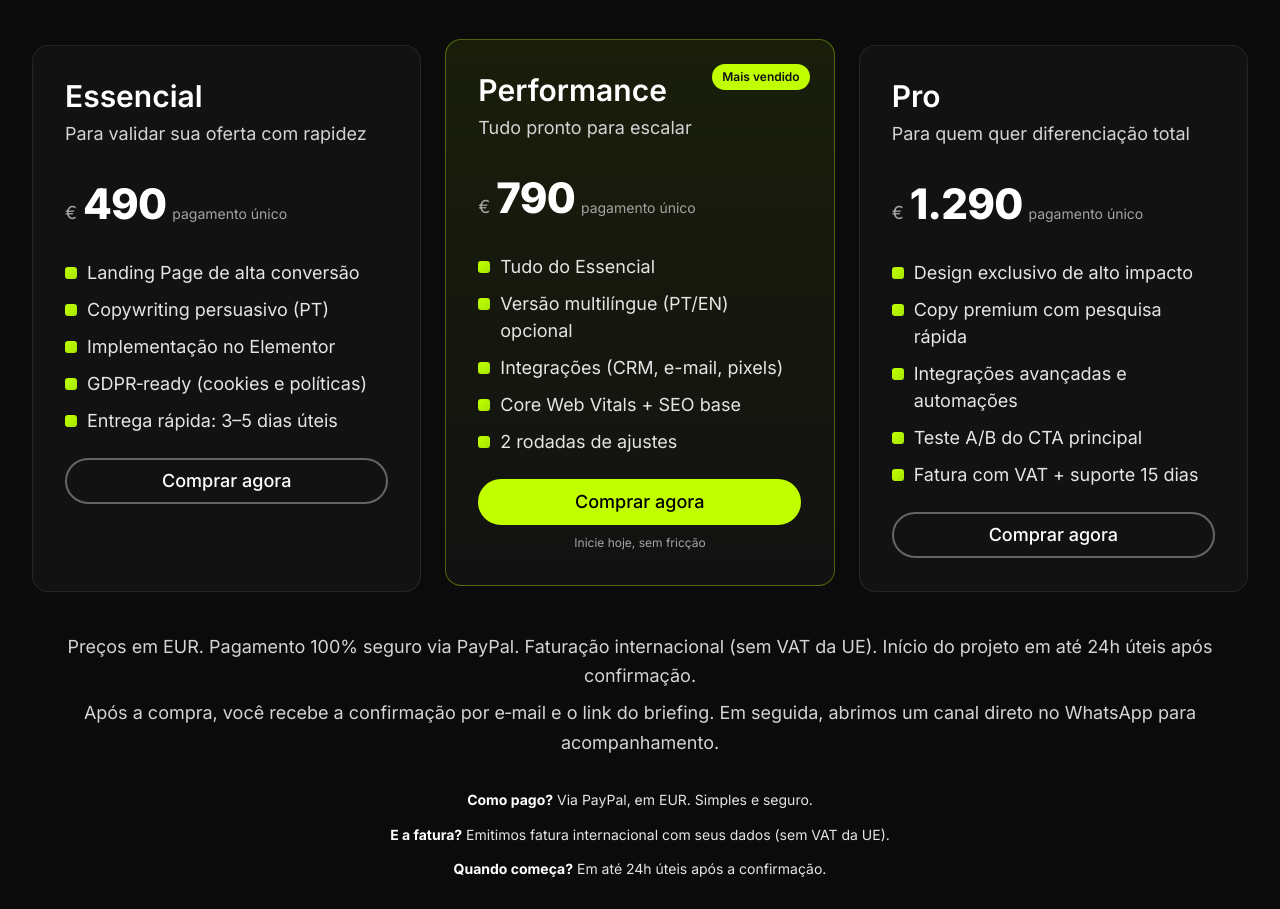
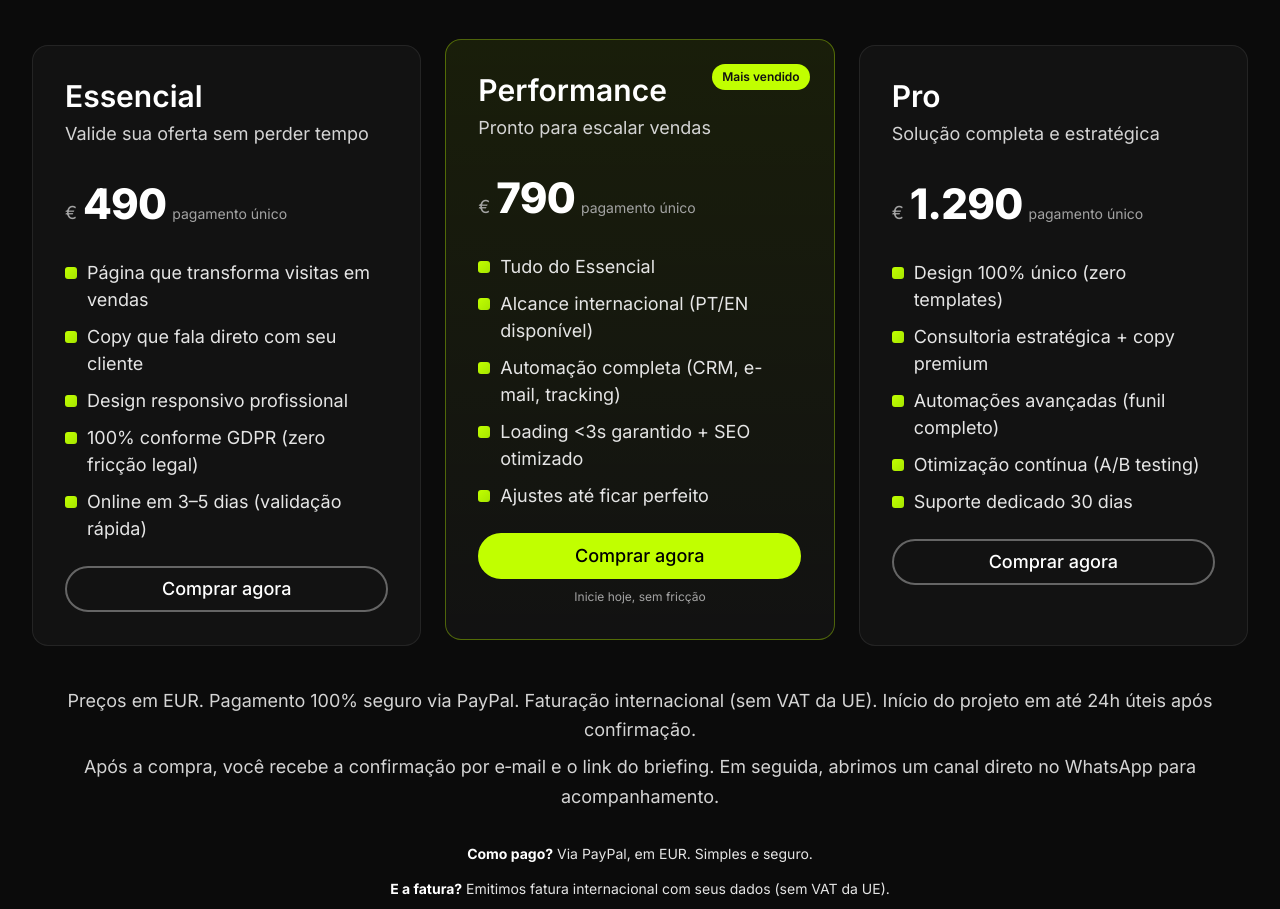
Before and after one commit to svlucas7/studiobraza, a website built with webpack: page src/index.html in a window 1280 px wide. Shown: the part 999-1908 px from the top of the page. Built offline with nearby package versions, Linux system fonts and the light colour scheme; some packages are replaced by stand-ins of ours.

Commit message:
feat(pricing): focus on results over deliverables - stronger value props

```diff
--- a/src/index.html
+++ b/src/index.html
@@ -122,7 +122,7 @@
                     <article class="pricing-card" data-aos="fade-up">
                         <header class="pricing-card__header">
                             <h3 class="pricing-card__name">Essencial</h3>
-                            <p class="pricing-card__tagline">Para validar sua oferta com rapidez</p>
+                            <p class="pricing-card__tagline">Valide sua oferta sem perder tempo</p>
                         </header>
                         <div class="pricing-card__price">
                             <span class="pricing-card__currency">€</span>
@@ -130,11 +130,11 @@
                             <span class="pricing-card__suffix">pagamento único</span>
                         </div>
                         <ul class="pricing-card__features">
-                            <li>Landing Page de alta conversão</li>
-                            <li>Copywriting persuasivo (PT)</li>
-                            <li>Implementação no Elementor</li>
-                            <li>GDPR‑ready (cookies e políticas)</li>
-                            <li>Entrega rápida: 3–5 dias úteis</li>
+                            <li>Página que transforma visitas em vendas</li>
+                            <li>Copy que fala direto com seu cliente</li>
+                            <li>Design responsivo profissional</li>
+                            <li>100% conforme GDPR (zero fricção legal)</li>
+                            <li>Online em 3–5 dias (validação rápida)</li>
                         </ul>
                         <div class="pricing-card__actions">
                             <a class="btn btn--secondary btn--full-width" href="#checkout-essencial" data-plan="essencial">Comprar agora</a>
@@ -146,7 +146,7 @@
                         <div class="pricing-card__badge">Mais vendido</div>
                         <header class="pricing-card__header">
                             <h3 class="pricing-card__name">Performance</h3>
-                            <p class="pricing-card__tagline">Tudo pronto para escalar</p>
+                            <p class="pricing-card__tagline">Pronto para escalar vendas</p>
                         </header>
                         <div class="pricing-card__price">
                             <span class="pricing-card__currency">€</span>
@@ -155,10 +155,10 @@
                         </div>
                         <ul class="pricing-card__features">
                             <li>Tudo do Essencial</li>
-                            <li>Versão multilíngue (PT/EN) opcional</li>
-                            <li>Integrações (CRM, e-mail, pixels)</li>
-                            <li>Core Web Vitals + SEO base</li>
-                            <li>2 rodadas de ajustes</li>
+                            <li>Alcance internacional (PT/EN disponível)</li>
+                            <li>Automação completa (CRM, e-mail, tracking)</li>
+                            <li>Loading <3s garantido + SEO otimizado</li>
+                            <li>Ajustes até ficar perfeito</li>
                         </ul>
                         <div class="pricing-card__actions">
                             <a class="btn btn--primary btn--full-width btn--magnetic" href="#checkout-performance" data-plan="performance">Comprar agora</a>
@@ -170,7 +170,7 @@
                     <article class="pricing-card" data-aos="fade-up" data-aos-delay="200">
                         <header class="pricing-card__header">
                             <h3 class="pricing-card__name">Pro</h3>
-                            <p class="pricing-card__tagline">Para quem quer diferenciação total</p>
+                            <p class="pricing-card__tagline">Solução completa e estratégica</p>
                         </header>
                         <div class="pricing-card__price">
                             <span class="pricing-card__currency">€</span>
@@ -178,11 +178,11 @@
                             <span class="pricing-card__suffix">pagamento único</span>
                         </div>
                         <ul class="pricing-card__features">
-                            <li>Design exclusivo de alto impacto</li>
-                            <li>Copy premium com pesquisa rápida</li>
-                            <li>Integrações avançadas e automações</li>
-                            <li>Teste A/B do CTA principal</li>
-                            <li>Fatura com VAT + suporte 15 dias</li>
+                            <li>Design 100% único (zero templates)</li>
+                            <li>Consultoria estratégica + copy premium</li>
+                            <li>Automações avançadas (funil completo)</li>
+                            <li>Otimização contínua (A/B testing)</li>
+                            <li>Suporte dedicado 30 dias</li>
                         </ul>
                         <div class="pricing-card__actions">
                             <a class="btn btn--secondary btn--full-width" href="#checkout-pro" data-plan="pro">Comprar agora</a>
```
